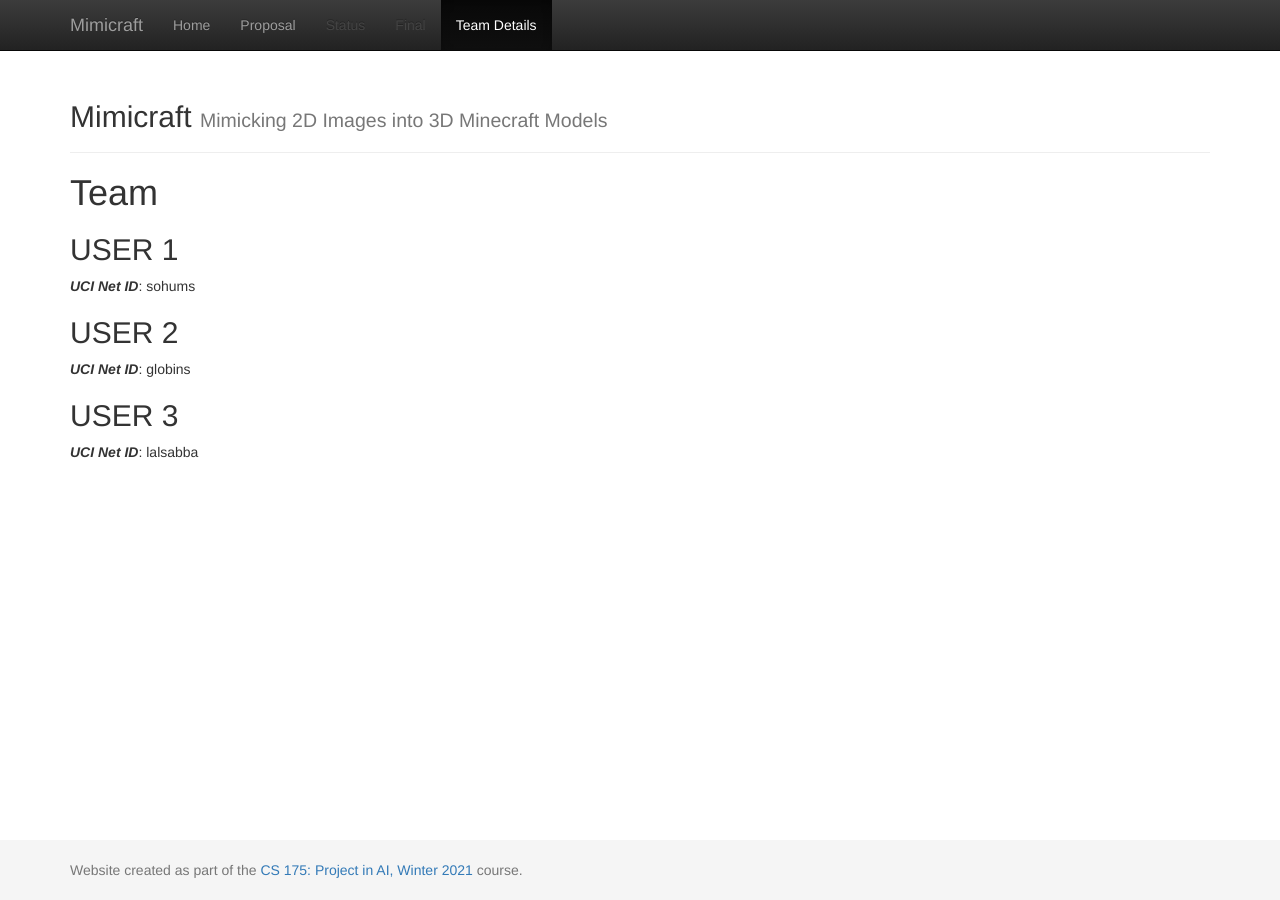
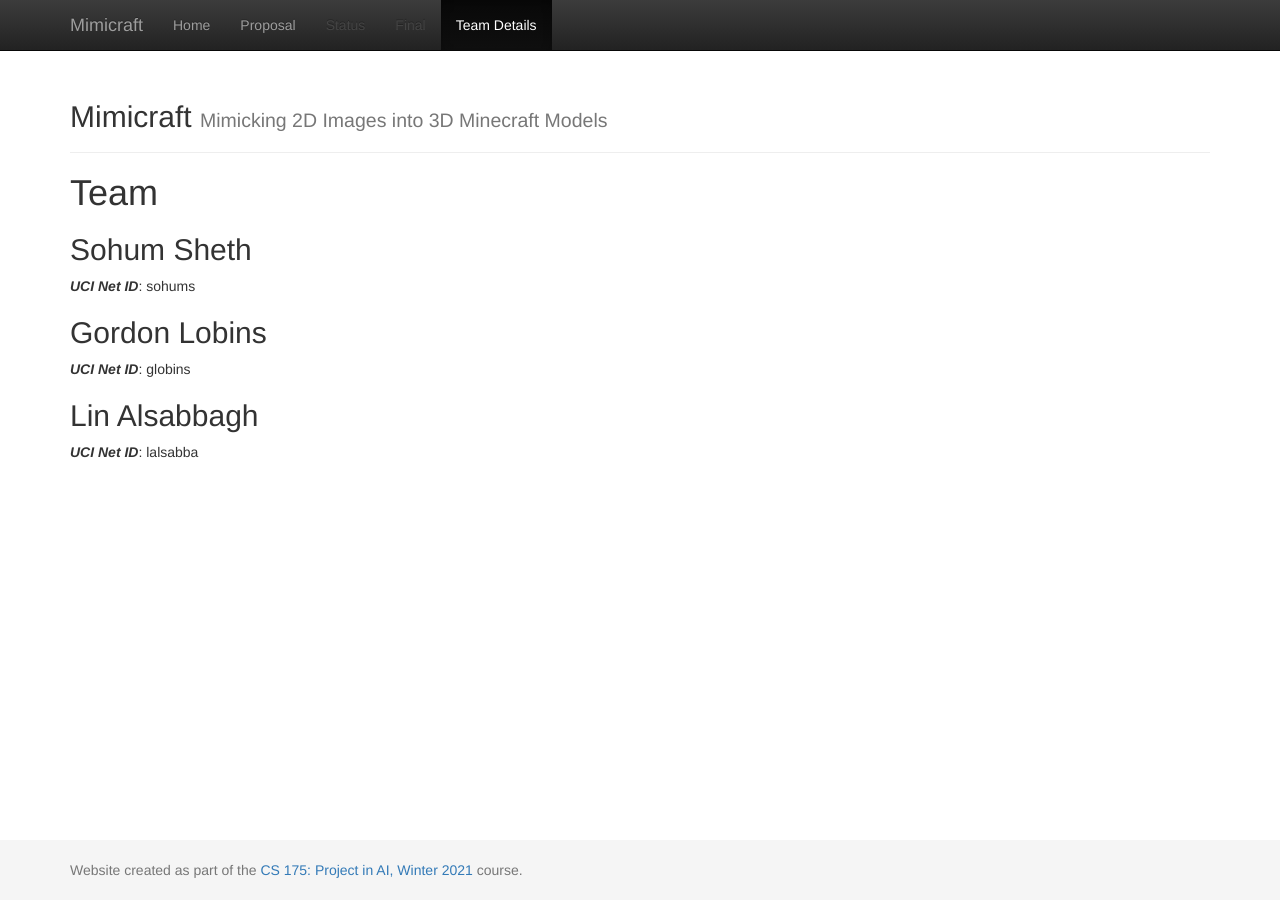
Before and after one commit to Globins/RedstoneEngineer, a Jekyll site: the page built from docs/team.md, in a window 1280 px wide. Built offline with Jekyll 4.4.1, drawn with Linux system fonts in a browser that asks for light colours.

Commit message:
update team member names

```diff
--- a/docs/team.md
+++ b/docs/team.md
@@ -6,11 +6,11 @@
 # {{ page.title }}
 
 
-## USER 1
+## Sohum Sheth
 ***UCI Net ID***: sohums
 
-## USER 2
+## Gordon Lobins
 ***UCI Net ID***: globins
 
-## USER 3
+## Lin Alsabbagh
 ***UCI Net ID***: lalsabba
```
